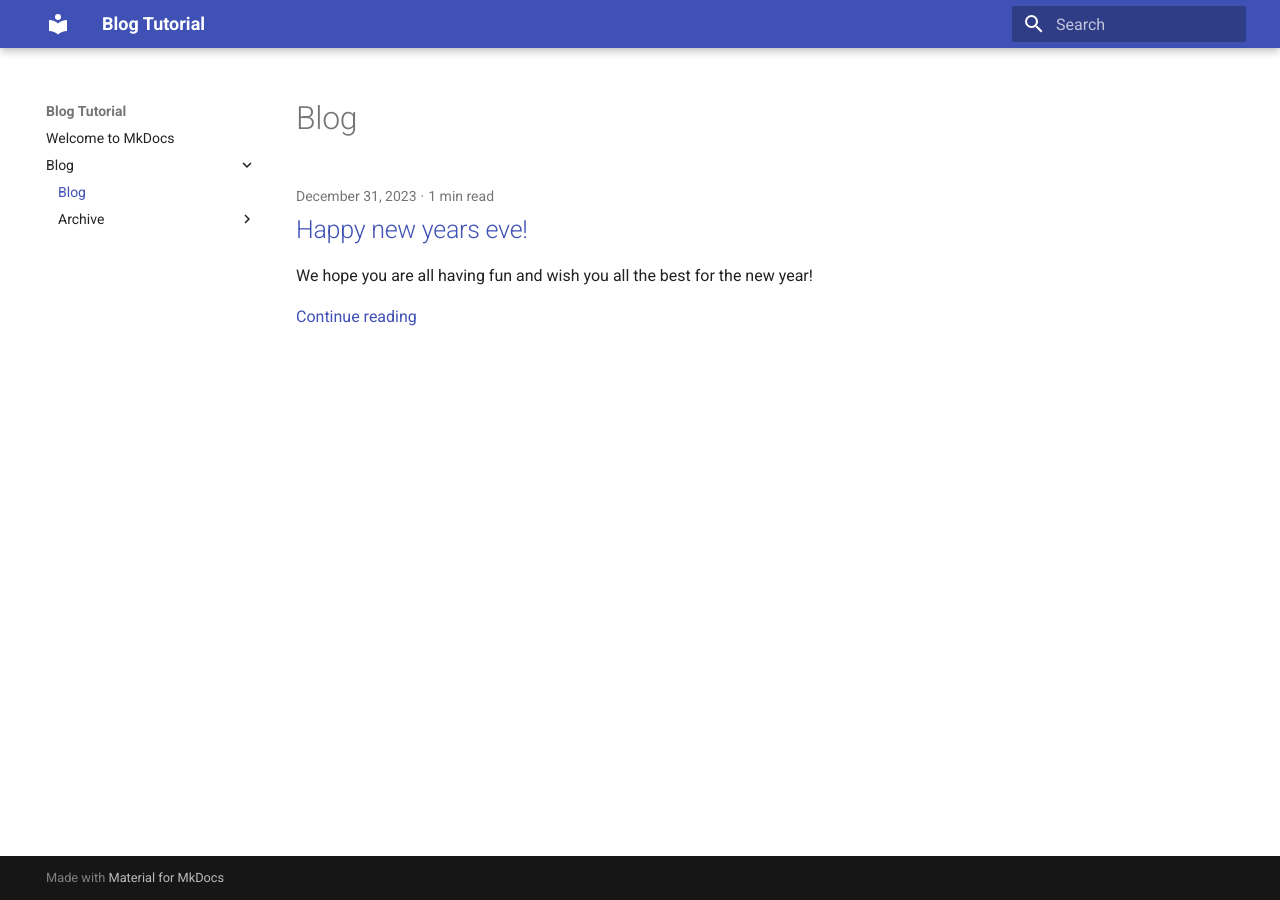
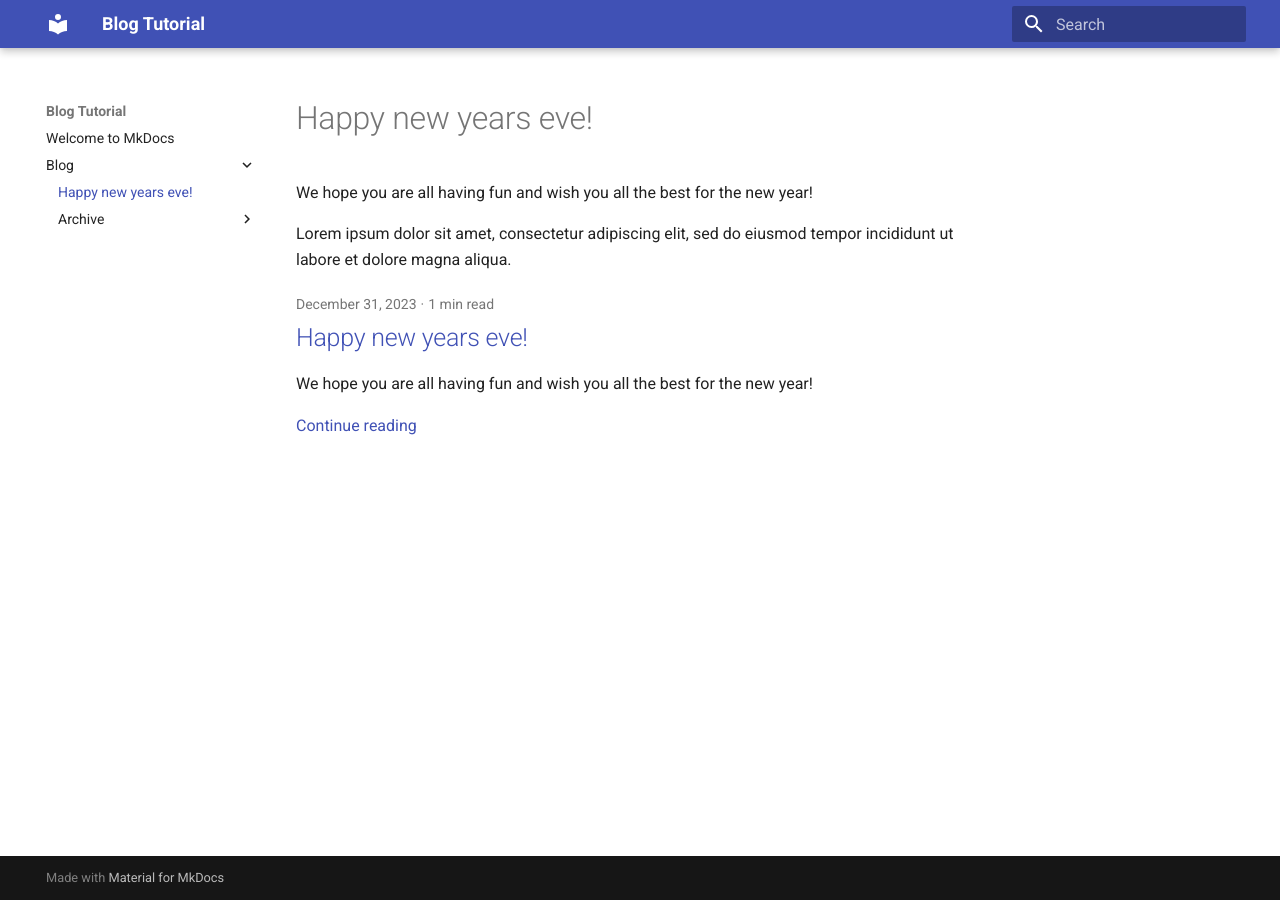
Before and after one commit to chengjinglin/Jinglin.zy, an MkDocs documentation site: the page built from docs/blog/index.md, in a window 1280 px wide. Built offline with MkDocs 1.6.1 and Material for MkDocs 9.7.7, drawn with Linux system fonts in a browser that asks for light colours.

Commit message:
Update index.md

```diff
--- a/docs/blog/index.md
+++ b/docs/blog/index.md
@@ -1 +1,12 @@
-# Blog
+---
+date:
+  created: 2023-12-31
+---
+
+# Happy new years eve!
+
+We hope you are all having fun and wish you all the best for the new year!
+<!-- more -->
+
+Lorem ipsum dolor sit amet, consectetur adipiscing elit, sed do eiusmod
+tempor incididunt ut labore et dolore magna aliqua.
```
